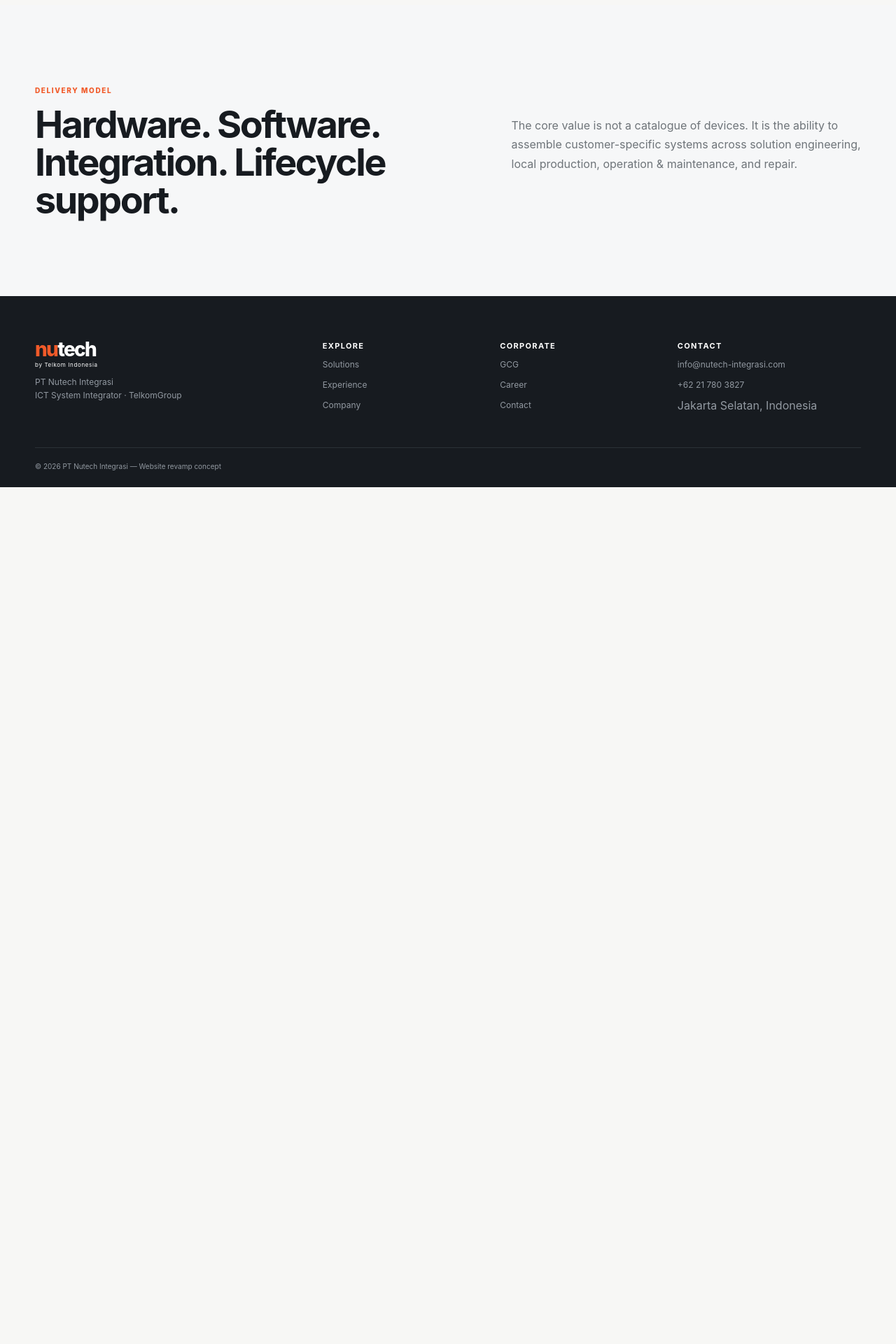
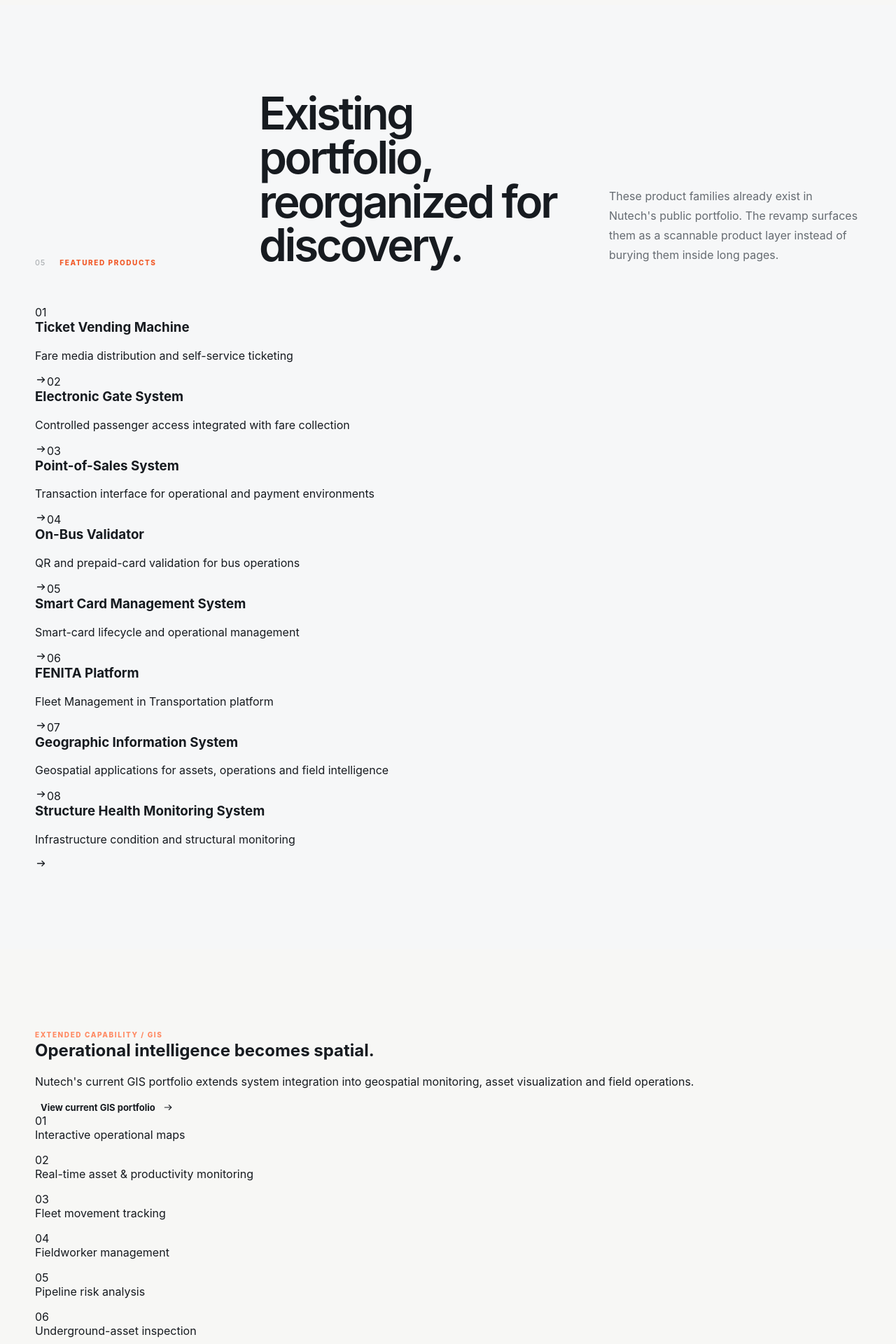
Before and after one commit to nabillazachra/nutech-revamp, a Next.js app: page /solutions in a window 1280 px wide. Shown: the part 1500-3420 px from the top of the page at 70% size. Before the commit the page ends 2196 px from the top, so only its background shows below. Built offline with nearby package versions, Linux system fonts and the light colour scheme.

Commit message:
feat: migrate featured products and GIS portfolio context

```diff
--- a/app/solutions/page.js
+++ b/app/solutions/page.js
@@ -4,7 +4,7 @@ import { Icon } from '../../components/Icons';
 
 export const metadata = {
   title: 'Solutions | Nutech Integrasi',
-  description: 'Explore Nutech Integrasi solutions across intelligent transportation, electronic payment, security and telemetry, and financial services.',
+  description: 'Explore Nutech Integrasi solutions across intelligent transportation, electronic payment, security and telemetry, financial services, geospatial systems and operational technology.',
 };
 
 const domains = [
@@ -12,6 +12,26 @@ const domains = [
   ['payment','Electronic Payment Integration','Integration across smartcard, e-money, EDC, internet payment and settlement layers for multi-channel transaction ecosystems.', ['Smartcard Platform','E-money Integration','EDC Integration','Payment Gateway & Settlement']],
   ['shield','Security, Sensory & Telemetry','Connected physical security and sensing capabilities for transportation, smart buildings, public infrastructure and operational monitoring.', ['Access Control & Surveillance','Biometric Solution','Early Warning System','Telemetry & Sensor Integration']],
   ['banking','Financial & Banking Solution','Device and software integration for transaction environments, supported by enterprise-grade banking hardware and integration services.', ['ATM / CRM / VTM','EDC & Mobile POS','Intelligent Deposit Machine','OEM Cash & Coin Modules']],
+];
+
+const featuredProducts = [
+  ['Ticket Vending Machine','Fare media distribution and self-service ticketing','https://www.nutech-integrasi.com/ticket-vending-machine/'],
+  ['Electronic Gate System','Controlled passenger access integrated with fare collection','https://www.nutech-integrasi.com/electronic-gate-system/'],
+  ['Point-of-Sales System','Transaction interface for operational and payment environments','https://www.nutech-integrasi.com/point-of-sales-system/'],
+  ['On-Bus Validator','QR and prepaid-card validation for bus operations','https://www.nutech-integrasi.com/on-bus-validator/'],
+  ['Smart Card Management System','Smart-card lifecycle and operational management','https://www.nutech-integrasi.com/smart-card-management-system/'],
+  ['FENITA Platform','Fleet Management in Transportation platform','https://www.nutech-integrasi.com/fleet-management-in-transportation-fenita-platform/'],
+  ['Geographic Information System','Geospatial applications for assets, operations and field intelligence','https://www.nutech-integrasi.com/geographic-information-system-gis/'],
+  ['Structure Health Monitoring System','Infrastructure condition and structural monitoring','https://www.nutech-integrasi.com/structure-health-monitoring-system/'],
+];
+
+const geospatial = [
+  'Interactive operational maps',
+  'Real-time asset & productivity monitoring',
+  'Fleet movement tracking',
+  'Fieldworker management',
+  'Pipeline risk analysis',
+  'Underground-asset inspection',
 ];
 
 export default function SolutionsPage(){
@@ -23,6 +43,7 @@ export default function SolutionsPage(){
         <p>Nutech combines devices, applications, networks and integration services so each solution can operate inside a larger customer ecosystem—not as an isolated product.</p>
       </div>
     </section>
+
     <section className="section">
       <div className="container solutionRows">
         {domains.map(([icon,title,desc,items],i)=><article className="solutionRow" key={title}>
@@ -33,7 +54,39 @@ export default function SolutionsPage(){
         </article>)}
       </div>
     </section>
+
     <section className="section alt">
+      <div className="container">
+        <div className="showcaseHead compactHead">
+          <div><span className="sectionIndex">05</span><span className="kicker">FEATURED PRODUCTS</span></div>
+          <h2>Existing portfolio, reorganized for discovery.</h2>
+          <p>These product families already exist in Nutech's public portfolio. The revamp surfaces them as a scannable product layer instead of burying them inside long pages.</p>
+        </div>
+        <div className="featuredProductGrid">
+          {featuredProducts.map(([name,desc,url],i)=><a className="featuredProduct" key={name} href={url} target="_blank" rel="noopener noreferrer">
+            <span>{String(i+1).padStart(2,'0')}</span>
+            <div><h3>{name}</h3><p>{desc}</p></div>
+            <Icon name="arrow" size={17}/>
+          </a>)}
+        </div>
+      </div>
+    </section>
+
+    <section className="section geospatialSection">
+      <div className="container geospatialGrid">
+        <div>
+          <span className="kicker light">EXTENDED CAPABILITY / GIS</span>
+          <h2>Operational intelligence becomes spatial.</h2>
+          <p>Nutech's current GIS portfolio extends system integration into geospatial monitoring, asset visualization and field operations.</p>
+          <a className="textLink lightTextLink" href="https://www.nutech-integrasi.com/geographic-information-system-gis/" target="_blank" rel="noopener noreferrer">View current GIS portfolio <Icon name="arrow" size={16}/></a>
+        </div>
+        <div className="geospatialList">
+          {geospatial.map((item,i)=><div key={item}><span>{String(i+1).padStart(2,'0')}</span><p>{item}</p></div>)}
+        </div>
+      </div>
+    </section>
+
+    <section className="section">
       <div className="container editorialBand">
         <div><span className="kicker">DELIVERY MODEL</span><h2>Hardware. Software. Integration. Lifecycle support.</h2></div>
         <p>The core value is not a catalogue of devices. It is the ability to assemble customer-specific systems across solution engineering, local production, operation & maintenance, and repair.</p>
```
